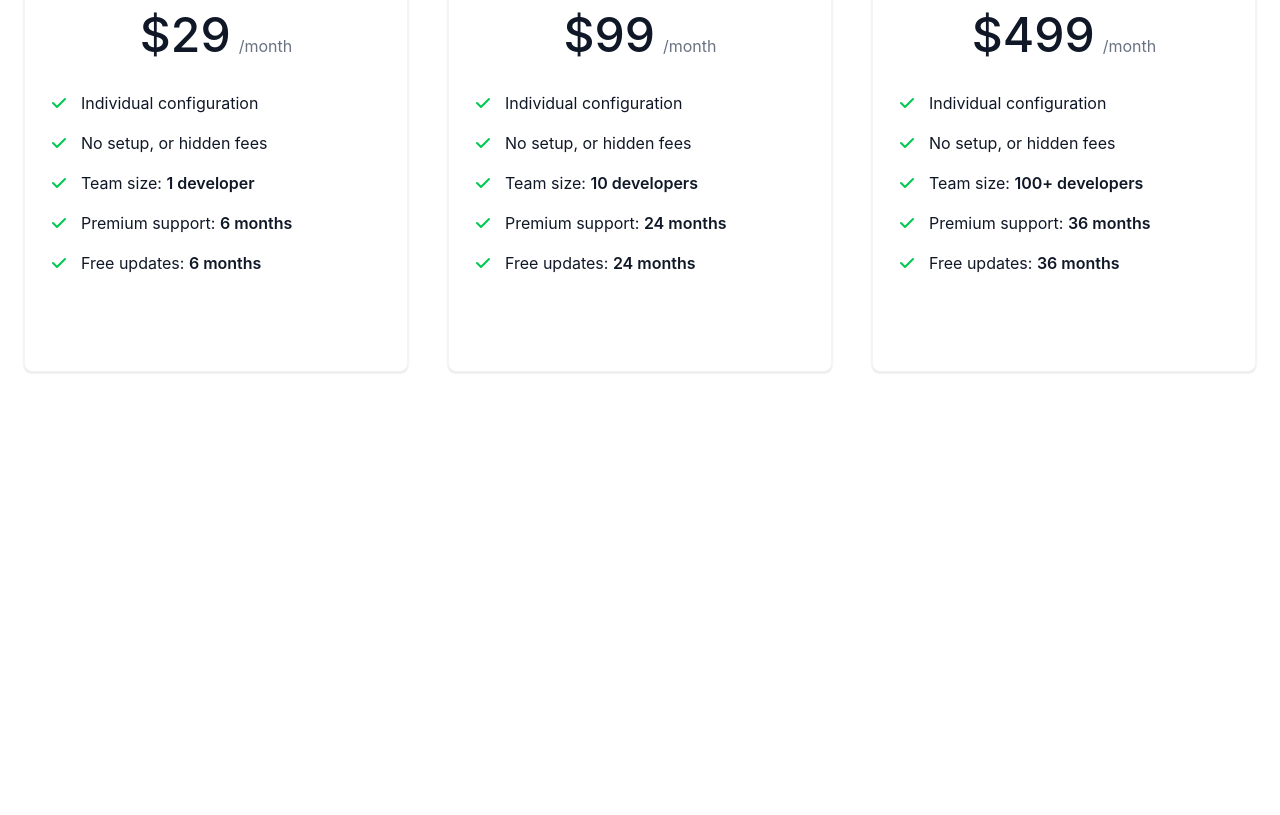
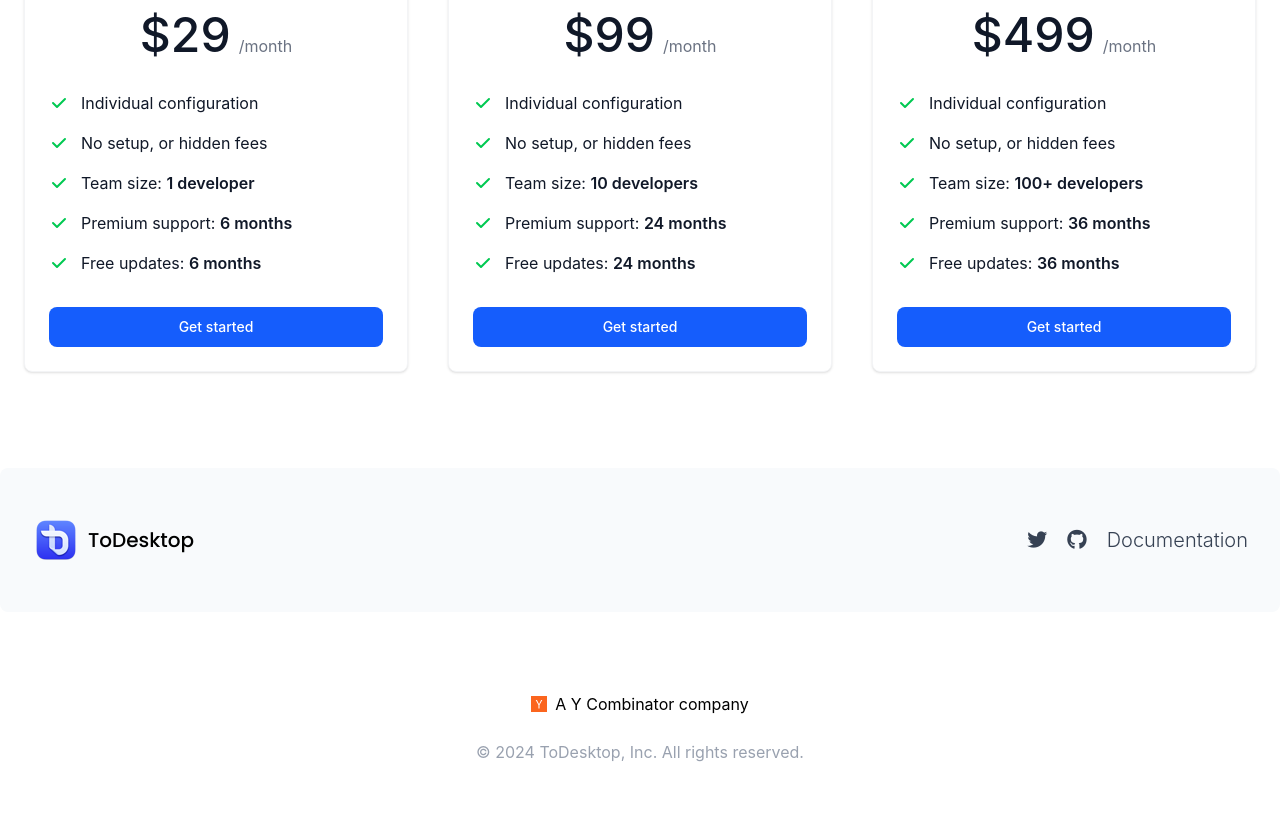
Before and after one commit to rahiqalmakhtum/ToDesktop-Landing-page, a website: page src/index.html in a window 1280 px wide. Shown: the part 5793-6608 px from the top of the page. Before the commit the page ends 6229 px from the top, so only its background shows below. Drawn offline with Linux system fonts and the light colour scheme.

Commit message:
fourth commit

```diff
--- a/src/index.html
+++ b/src/index.html
@@ -114,7 +114,7 @@
         </div>
 
         <!-- step by step -->
-        <div id="steps" class="px-8  md:mt-0  mx-auto max-w-7xl md:mt-0">
+        <div id="steps" class="px-8 mx-auto max-w-7xl md:mt-0">
             <h2 class="text-5xl font-medium">How it works</h2>
             <div id="step1" class="mt-14 rounded-xl px-8 py-12 border border-gray-200 space-y-2 flex flex-col md:flex-row md:justify-between items-start" >
 
@@ -419,7 +419,8 @@
 
          </div>
 
-         <section class="bg-white">
+         <!-- choose a plan -->
+         <div class="bg-white">
             <div class="py-8 px-4 mx-auto max-w-7xl md:py-16 md:px-6">
                 <div class="mx-auto max-w-7xl text-left mb-8 lg:mb-12">
                   <h2 class="mb-4 text-5xl font-medium text-left">Choose a plan that fits your needs</h2>
@@ -462,7 +463,7 @@
                       <span>Free updates: <span class="font-semibold">6 months</span></span>
                   </li>
               </ul>
-              <a href="#" class="text-white bg-primary-600 hover:bg-primary-700 focus:ring-4 focus:ring-primary-200 font-medium rounded-lg text-sm px-5 py-2.5 text-center dark:text-white  dark:focus:ring-primary-900">Get started</a>
+              <a href="#" class="text-white bg-blue-600 hover:bg-blue-700 focus:ring-4 focus:ring-primary-200 font-medium rounded-lg text-sm px-5 py-2.5 text-center ">Get started</a>
           </div>
           <!-- Pricing Card -->
           <div class="flex flex-col p-6 mx-auto max-w-lg text-center text-gray-900 bg-white rounded-lg border border-gray-100 shadow ">
@@ -500,7 +501,7 @@
                       <span>Free updates: <span class="font-semibold">24 months</span></span>
                   </li>
               </ul>
-              <a href="#" class="text-white bg-primary-600 hover:bg-primary-700 focus:ring-4 focus:ring-primary-200 font-medium rounded-lg text-sm px-5 py-2.5 text-center dark:text-white  dark:focus:ring-primary-900">Get started</a>
+              <a href="#" class="text-white bg-blue-600 hover:bg-blue-700 focus:ring-4 focus:ring-primary-200 font-medium rounded-lg text-sm px-5 py-2.5 text-center ">Get started</a>
           </div>
           <!-- Pricing Card -->
           <div class="flex flex-col p-6 mx-auto max-w-lg text-center text-gray-900 bg-white rounded-lg border border-gray-100 shadow ">
@@ -524,7 +525,7 @@
                   </li>
                   <li class="flex items-center space-x-3">
                       <!-- Icon -->
-                      <svg class="flex-shrink-0 w-5 h-5 text-green-500 dark:text-green-400" fill="currentColor" viewBox="0 0 20 20" xmlns="http://www.w3.org/2000/svg"><path fill-rule="evenodd" d="M16.707 5.293a1 1 0 010 1.414l-8 8a1 1 0 01-1.414 0l-4-4a1 1 0 011.414-1.414L8 12.586l7.293-7.293a1 1 0 011.414 0z" clip-rule="evenodd"></path></svg>
+                      <svg class="flex-shrink-0 w-5 h-5 text-green-500 " fill="currentColor" viewBox="0 0 20 20" xmlns="http://www.w3.org/2000/svg"><path fill-rule="evenodd" d="M16.707 5.293a1 1 0 010 1.414l-8 8a1 1 0 01-1.414 0l-4-4a1 1 0 011.414-1.414L8 12.586l7.293-7.293a1 1 0 011.414 0z" clip-rule="evenodd"></path></svg>
                       <span>Team size: <span class="font-semibold">100+ developers</span></span>
                   </li>
                   <li class="flex items-center space-x-3">
@@ -538,11 +539,34 @@
                       <span>Free updates: <span class="font-semibold">36 months</span></span>
                   </li>
               </ul>
-              <a href="#" class="text-white bg-primary-600 hover:bg-primary-700 focus:ring-4 focus:ring-primary-200 font-medium rounded-lg text-sm px-5 py-2.5 text-center dark:text-white  dark:focus:ring-primary-900">Get started</a>
-          </div>
-      </div>
-  </div>
-</section>
+                    <a href="#" class="text-white bg-blue-600 hover:bg-blue-700 focus:ring-4 focus:ring-primary-200 font-medium rounded-lg text-sm px-5 py-2.5 text-center ">Get started</a>
+                </div>
+            </div>
+            </div>
+         </div>
+        <div class="px-8 py-12 mb-5 mx-auto max-w-7xl md:mt-8 bg-slate-50 rounded-lg">
+            <div class="flex">
+                <div class="flex items-center space-x-2 flex-1">
+                    <img class="object-cover w-12 h-12" src="./assets/asset 0.png" alt="Brand Logo">
+                    <p class="text-xl font-medium font-display">ToDesktop</p>
+                </div>
+                <div class="flex items-center justify-between space-x-5 text-xl font-light text-gray-700 cursor-pointer">
+                    <i class="fa-brands fa-twitter hover:text-black"></i>
+                    <i class="fa-brands fa-github hover:text-black"></i>
+                    <p class="hover:text-black ">Documentation</p>
+                </div>
+            </div>
+        </div>
+        <div class="px-8 py-12 mb-20 mx-auto max-w-7xl md:mt-8 space-y-6">
+            <div class="flex justify-center space-x-2 items-center">
+                <img class="w-4 h-4" src="assets/asset 54.svg" alt="">
+                <p>A Y Combinator company</p>
+            </div>
+            <div class="flex justify-center space-x-2 items-center text-gray-400">
+                <p>© 2024 ToDesktop, Inc. All rights reserved.</p>
+            </div>
+        </div>
+
 </main>
 
 </body>
```
Also changed, not shown: src/assets/asset 54.svg (added), src/output.css.
